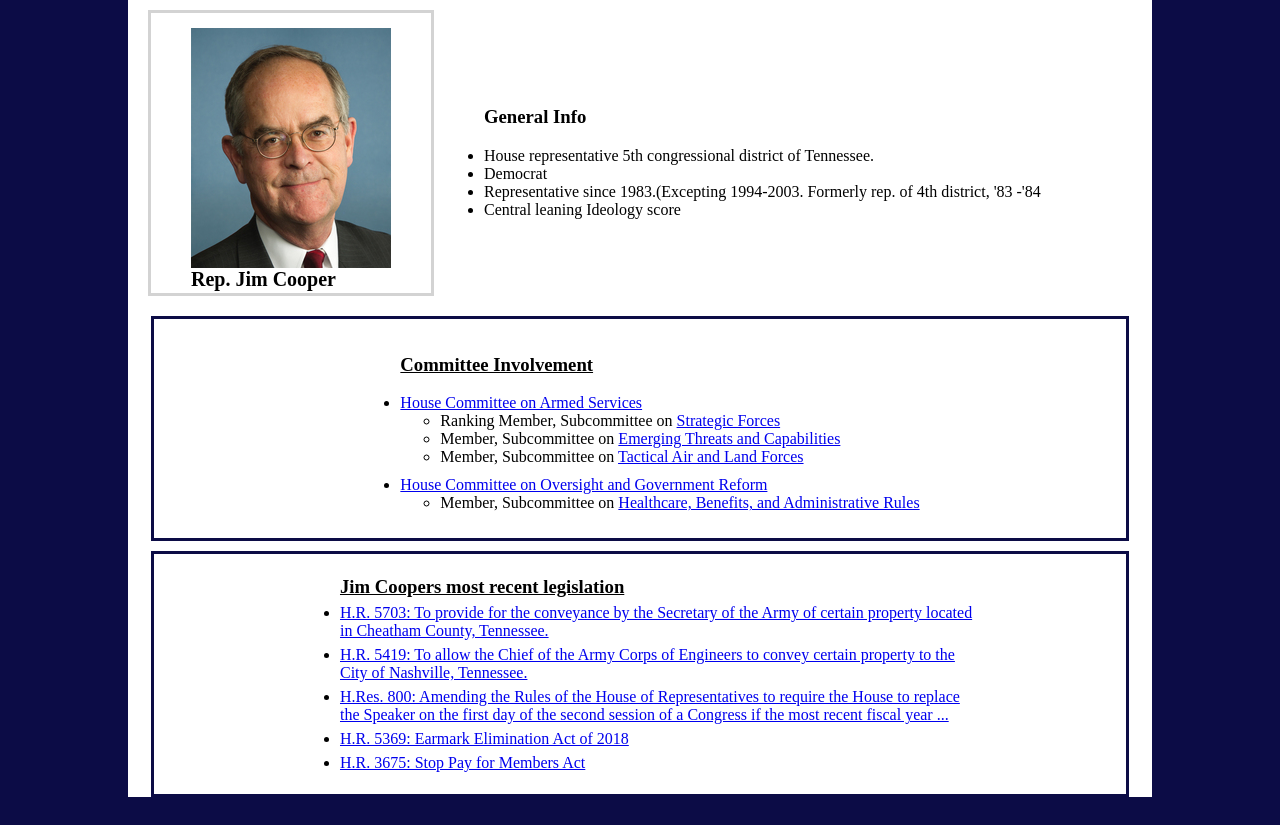
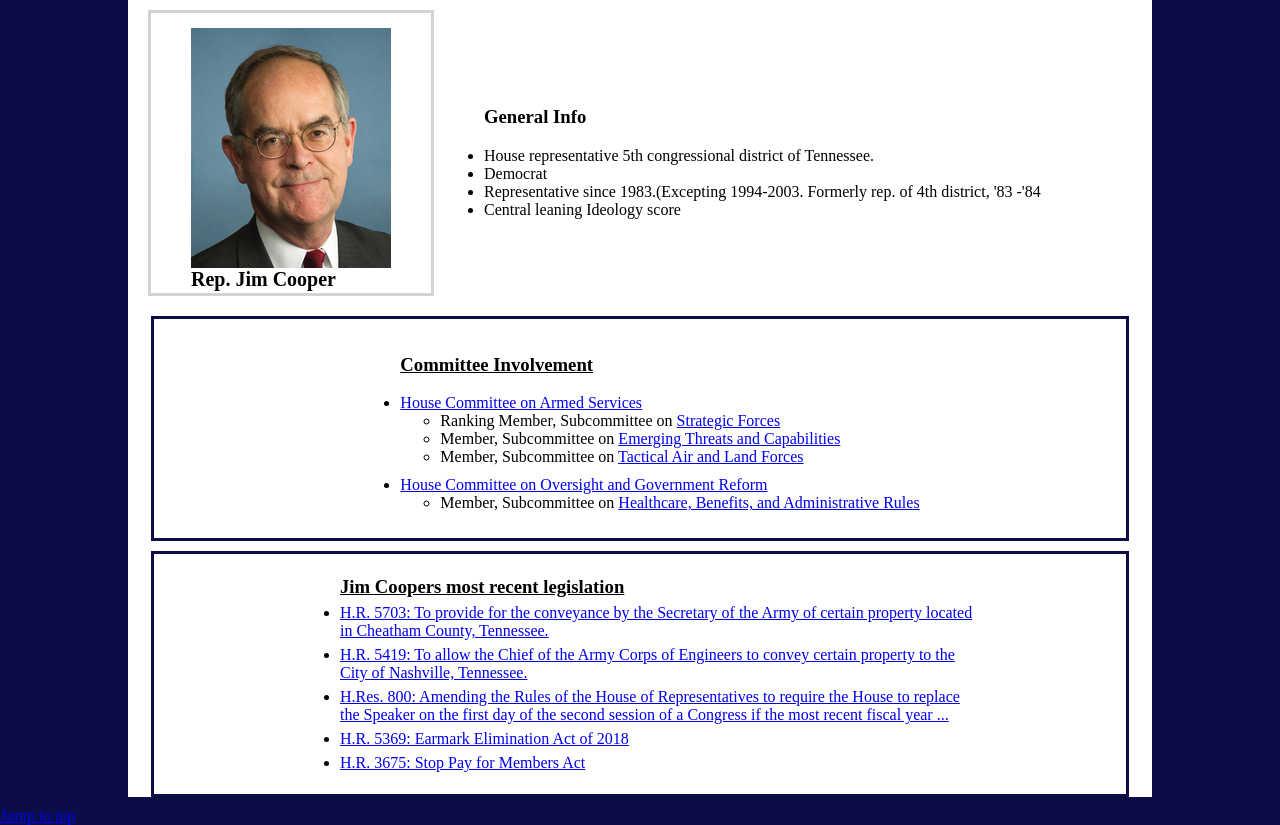
Before and after one commit to Nolan-Little/Myrepresentativepage, a plain HTML site: page index.html in a window 1280 px wide. Drawn offline with Linux system fonts and the light colour scheme.

Commit message:
Added footer with link to navigate to top of page

```diff
--- a/index.html
+++ b/index.html
@@ -60,5 +60,8 @@
     </nav>
 
   </article>
+  <footer>
+    <a href="#congressperson">Jump to top</a>
+  </footer>
 </body>
 </html>
```
